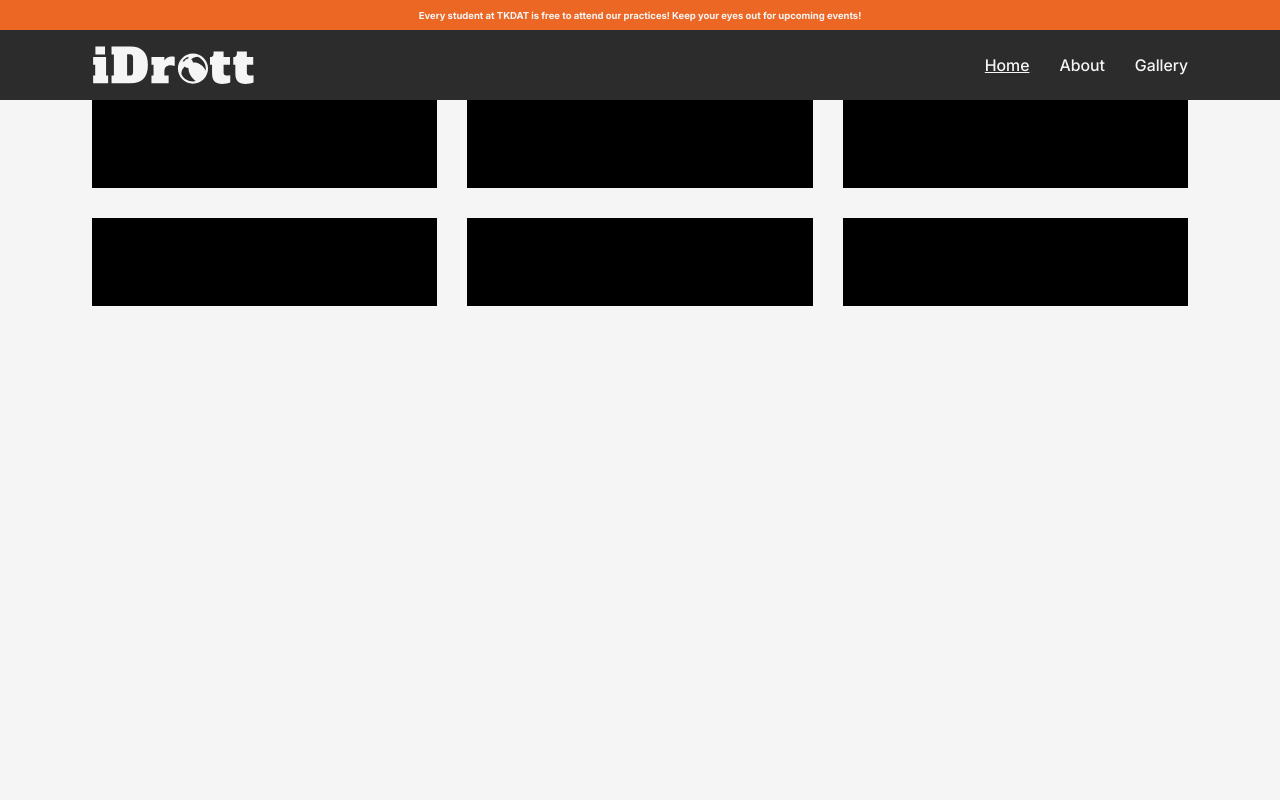
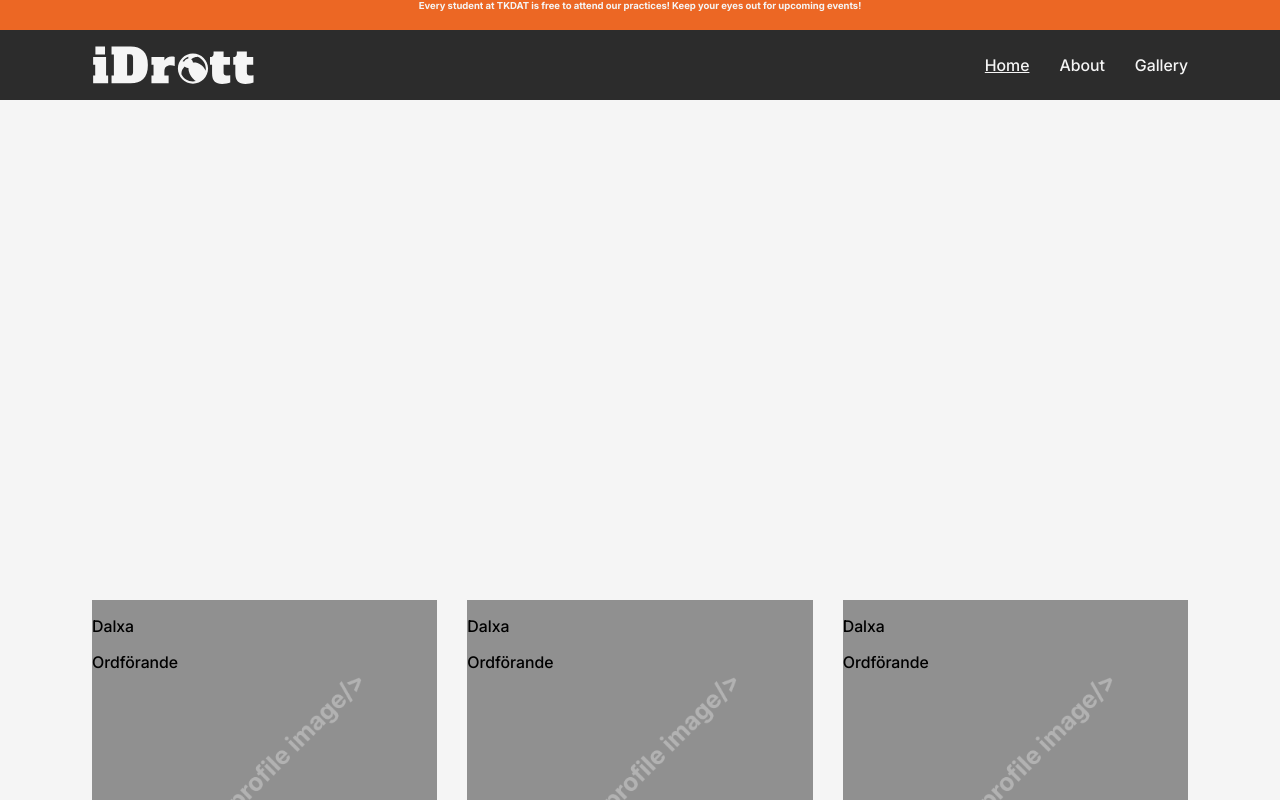
Before and after one commit to gottegubben/iDrott-Website, a Vue app in the folder web/: page / in a window 1280 px wide. Shown: the top 800 px of the page. Built offline with nearby package versions, Linux system fonts and the light colour scheme.

Commit message:
Add a temporary image for profile images! Also fixed the aspect ratio of the cards so that they always are square!

```diff
--- a/web/src/assets/components/BaseLayout.vue
+++ b/web/src/assets/components/BaseLayout.vue
@@ -12,6 +12,7 @@
 <style>
     .base-layout {
         display: flex;
+        flex-direction: column;
 
         align-items: center;
         box-sizing: border-box;
--- a/web/src/pages/HomePage.vue
+++ b/web/src/pages/HomePage.vue
@@ -1,7 +1,8 @@
 <template>
     <BaseLayout>
+        <div style="height: 500px; width: 100%;"></div>
         <div id="people-container" style="display: grid; grid-template-columns: repeat(3, 1fr); width: 100%; height: 100%; gap: 30px; grid-auto-rows: 1fr;">
-            <div v-for="i in 6" style="background-color: black;">
+            <div v-for="i in 6" style="aspect-ratio: 1 / 1; background: url(/public/temporary/images/TempProfileImage.png); background-size: contain;">
                 <p>Dalxa</p>
                 <p>Ordförande</p>
             </div>
```
Also changed, not shown: web/public/temporary/images/TempProfileImage.png (added).
